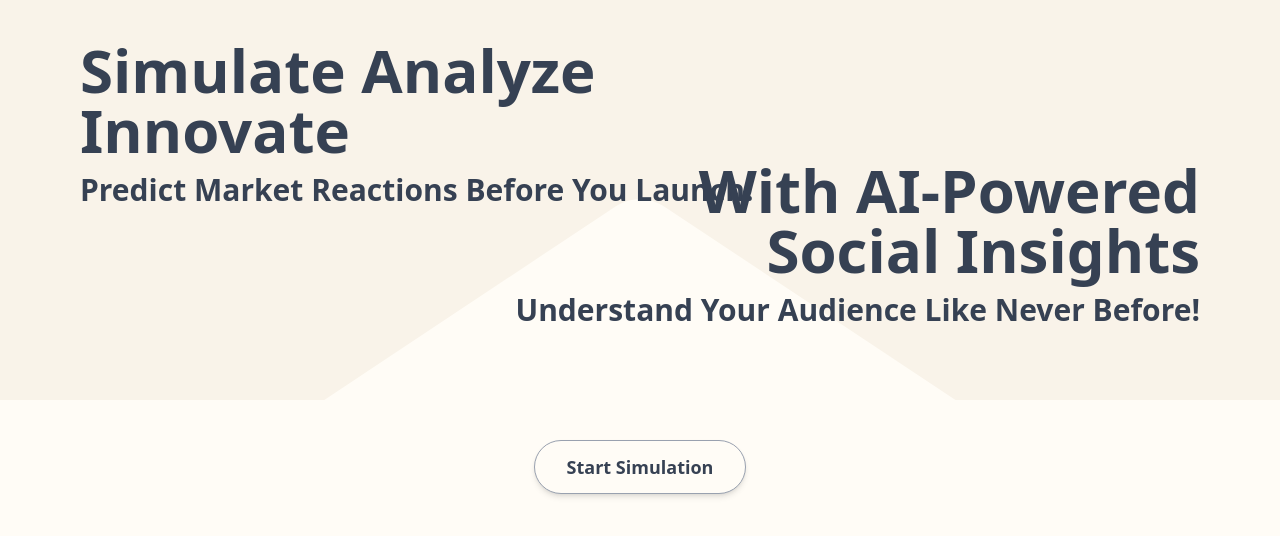
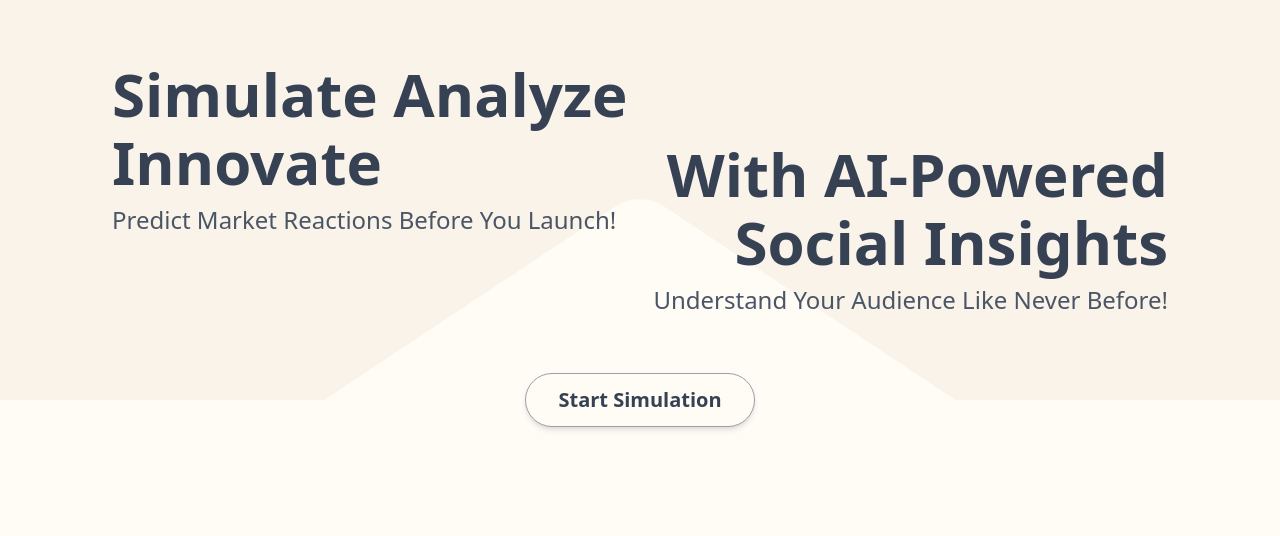
Before and after one commit to goblin45/society-simulator, a Next.js app: page / in a window 1280 px wide. Shown: the top 536 px of the page. Built offline with nearby package versions, Linux system fonts and the light colour scheme.

Commit message:
Made Responsive

```diff
--- a/app/globals.css
+++ b/app/globals.css
@@ -1,5 +1,7 @@
+
 @import "tailwindcss";
 @import "tw-animate-css";
+
 
 @custom-variant dark (&:is(.dark *));
 
--- a/app/page.jsx
+++ b/app/page.jsx
@@ -6,33 +6,41 @@ export default function Home() {
   const router = useRouter();
 
   return (
-    <div className="relative w-full min-h-screen flex flex-col items-center justify-center overflow-hidden">
+    <div className="relative w-full min-h-screen flex flex-col items-center justify-center overflow-hidden px-4">
 
       <motion.div
-        initial={{ x: -100, opacity: 0 }}
-        animate={{ x: 0, opacity: 1 }}
+        initial={{ opacity: 0, y: -50 }}
+        animate={{ opacity: 1, y: 0 }}
         transition={{ duration: 1.2, ease: "easeOut" }}
-        className="absolute top-10 left-20 text-6xl z-50 font-bold text-gray-700"
+        className="text-center relative top-[-20] md:text-left md:absolute md:top-16 md:left-12 lg:left-20 xl:left-28 z-50"
       >
-        <motion.span className="block" initial={{ opacity: 0 }} animate={{ opacity: 1 }} transition={{ delay: 0.2 }}>Simulate Analyze</motion.span>
-        <motion.span className="block" initial={{ opacity: 0 }} animate={{ opacity: 1 }} transition={{ delay: 0.4 }}>Innovate</motion.span>
-        <motion.span className="block text-3xl mt-3" initial={{ opacity: 0 }} animate={{ opacity: 1 }} transition={{ delay: 0.6 }}>
+        <motion.h1 className="text-4xl md:text-5xl lg:text-6xl font-bold text-gray-700">
+          Simulate Analyze
+        </motion.h1>
+        <motion.h1 className="text-4xl md:text-5xl lg:text-6xl font-bold text-gray-700 mt-2">
+          Innovate
+        </motion.h1>
+        <motion.p className="text-lg md:text-xl lg:text-2xl mt-3 text-gray-600">
           Predict Market Reactions Before You Launch!
-        </motion.span>
+        </motion.p>
       </motion.div>
 
 
       <motion.div
-        initial={{ x: 100, opacity: 0 }}
-        animate={{ x: 0, opacity: 1 }}
+        initial={{ opacity: 0, y: 50 }}
+        animate={{ opacity: 1, y: 0 }}
         transition={{ duration: 1.2, ease: "easeOut" }}
-        className="absolute top-40 right-20 text-6xl z-50 font-bold text-gray-700 text-right"
+        className="text-center md:text-right md:absolute md:top-36 md:right-12 lg:right-20 xl:right-28 z-50"
       >
-        <motion.span className="block" initial={{ opacity: 0 }} animate={{ opacity: 1 }} transition={{ delay: 0.2 }}>With AI-Powered</motion.span>
-        <motion.span className="block" initial={{ opacity: 0 }} animate={{ opacity: 1 }} transition={{ delay: 0.4 }}>Social Insights</motion.span>
-        <motion.span className="block text-3xl mt-3" initial={{ opacity: 0 }} animate={{ opacity: 1 }} transition={{ delay: 0.6 }}>
+        <motion.h1 className="text-4xl md:text-5xl lg:text-6xl font-bold text-gray-700">
+          With AI-Powered
+        </motion.h1>
+        <motion.h1 className="text-4xl md:text-5xl lg:text-6xl font-bold text-gray-700 mt-2">
+          Social Insights
+        </motion.h1>
+        <motion.p className="text-lg md:text-xl lg:text-2xl mt-3 text-gray-600">
           Understand Your Audience Like Never Before!
-        </motion.span>
+        </motion.p>
       </motion.div>
 
 
@@ -41,25 +49,37 @@ export default function Home() {
         animate={{ opacity: 1, y: 0 }}
         transition={{ duration: 1, ease: "easeOut", delay: 1 }}
         onClick={() => router.push("/simulation")}
-        className="absolute top-[55vh] px-8 py-3 text-lg z-999 font-semibold text-gray-700 bg-[#FFFCF6] border border-gray-400 rounded-full shadow-md hover:bg-gray-100 hover:shadow-lg transition-all  cursor-pointer"
+        className="mt-10 md:mt-0 px-6 md:px-8 py-3 text-lg z-999 md:text-xl font-semibold text-gray-700 bg-[#FFFCF6] border border-gray-400 rounded-full shadow-md hover:bg-gray-100 hover:shadow-lg transition-all cursor-pointer"
       >
         Start Simulation
       </motion.button>
 
 
-      <div className="absolute top-10 left-0 w-full h-screen">
-        <svg width="100%" height="100%" viewBox="0 0 1377 534" fill="none" xmlns="http://www.w3.org/2000/svg">
-          <mask id="mask0_1285_4746" style={{ maskType: "alpha" }} maskUnits="userSpaceOnUse" x="0" y="0" width="1377" height="534">
+      <div className="absolute top-10 left-0 w-full h-full">
+        <svg
+          width="100%"
+          height="100%"
+          viewBox="0 0 1377 534"
+          fill="none"
+          xmlns="http://www.w3.org/2000/svg"
+          className="hidden md:block"
+        >
+          <mask id="mask0" style={{ maskType: "alpha" }}  maskUnits="userSpaceOnUse" x="0" y="0" width="1377" height="534">
             <rect x="0.437744" y="0.342529" width="1375.91" height="533.275" fill="#D9D9D9"></rect>
           </mask>
-          <g mask="url(#mask0_1285_4746)">
-            <path fillRule="evenodd" clipRule="evenodd" d="M714.881 16.0235C698.784 5.32584 677.842 5.32584 661.745 16.0235L21.745 441.358C8.35822 450.255 0.312988 465.261 0.312988 481.335V1970.37C0.312988 1996.88 21.8033 2018.37 48.313 2018.37H688.313L1328.31 2018.37C1354.82 2018.37 1376.31 1996.88 1376.31 1970.37V481.335C1376.31 465.261 1368.27 450.255 1354.88 441.358L714.881 16.0235Z" fill="#FFFCF6"></path>
+          <g mask="url(#mask0)">
+            <path
+              fillRule="evenodd"
+              clipRule="evenodd"
+              d="M714.881 16.0235C698.784 5.32584 677.842 5.32584 661.745 16.0235L21.745 441.358C8.35822 450.255 0.312988 465.261 0.312988 481.335V1970.37C0.312988 1996.88 21.8033 2018.37 48.313 2018.37H688.313L1328.31 2018.37C1354.82 2018.37 1376.31 1996.88 1376.31 1970.37V481.335C1376.31 465.261 1368.27 450.255 1354.88 441.358L714.881 16.0235Z"
+              fill="#FFFCF6"
+            ></path>
           </g>
         </svg>
       </div>
 
 
-      <div className="absolute bottom-0 left-0 w-full h-[50vh] bg-[#FFFCF6]"></div>
+      <div className="absolute bottom-0 left-0 w-full h-[30vh] md:h-[40vh] lg:h-[50vh] bg-[#FFFCF6]"></div>
     </div>
   );
 }
--- a/app/simulation/agent-modal.jsx
+++ b/app/simulation/agent-modal.jsx
@@ -42,7 +42,7 @@ export default function AgentModal({ onClose, onSave }) {
 
     return (
         <Dialog open onOpenChange={onClose}>
-            <DialogContent className="max-h-[90vh] max-w-md mx-auto bg-white p-6 rounded-lg shadow-lg">
+            <DialogContent className="max-h-[90vh] mad:max-w-md mx-auto bg-white p-6 rounded-lg shadow-lg">
                 <DialogHeader>
                     <DialogTitle>Add Agent Group</DialogTitle>
                 </DialogHeader>
--- a/app/simulation/simulation-form.jsx
+++ b/app/simulation/simulation-form.jsx
@@ -24,7 +24,6 @@ export default function SimulationForm({ onStartSimulation }) {
     const router = useRouter();
 
     useEffect(() => {
-        // Check if all fields are filled and at least one agent group is added
         const isComplete =
             formData.productName.trim() !== "" &&
             formData.productDescription.trim() !== "" &&
@@ -69,14 +68,16 @@ export default function SimulationForm({ onStartSimulation }) {
     };
 
     return (
-        <div>
-            <Button onClick={() => router.push("/")} className="absolute top-10 left-3">
+        <div className="relative min-h-screen flex flex-col items-center justify-center px-4 sm:px-6 lg:px-8">
+
+            <div className="relative w-full max-w-xl md:max-w-3xl p-6 bg-[#FFFCF6] border border-gray-300 shadow-lg rounded-lg space-y-2">
+                <div className ="flex flex-row items-center justify-between">
+                    <h2 className="text-2xl font-bold text-gray-700">Simulation Form</h2>
+                    <Button onClick={() => router.push("/")} className="block z-50 border cursor-pointer">
                          Back
                     </Button>
-            <div className="relative max-w-3xl min-h-screen  mx-auto p-6 bg-[#FFFCF6] border border-gray-300 shadow-lg rounded-lg space-y-2">
 
-
-            <h2 className="text-2xl font-bold text-gray-700 text-center">Enter Simulation Details</h2>
+                </div>
 
                 <form onSubmit={handleSubmit} className="space-y-4">
                     <label className="block text-sm font-medium text-gray-700">Product Name</label>
@@ -94,10 +95,9 @@ export default function SimulationForm({ onStartSimulation }) {
                     <label className="block text-sm font-medium text-gray-700">Number of Turns</label>
                     <Input name="numberOfTurns" type="number" placeholder="Number of Turns" value={formData.numberOfTurns} onChange={handleChange} required min={1} max={3} />
 
-                {/* Agent Groups Display */}
                     {formData.demographics.length > 0 && (
                         <>
-                        <span className="font-semibold text-gray-700">Agent Groups:</span>
+                            <span className="font-semibold text-gray-700 mb-3">Agent Groups:</span>
                             {formData.demographics.map((group, index) => (
                                 <div key={index} className="p-2 bg-gray-200 rounded-lg flex justify-between items-center">
                                     <div>
@@ -118,8 +118,7 @@ export default function SimulationForm({ onStartSimulation }) {
                         </>
                     )}
 
-                {/* Buttons */}
-                <Button onClick={handleAgentModalOpen} className="w-full bg-gray-700 hover:bg-gray-800  font-semibold cursor-pointer">
+                    <Button onClick={handleAgentModalOpen} className="w-full bg-gray-700 hover:bg-gray-800 font-semibold cursor-pointer">
                         + Add Agent Group
                     </Button>
 
@@ -131,7 +130,6 @@ export default function SimulationForm({ onStartSimulation }) {
                     >
                         {loading ? <Loader2 className="w-5 h-5 animate-spin mr-2" /> : "Start Simulation"}
                     </Button>
-
                 </form>
 
                 {isModalOpen && <AgentModal onClose={() => setIsModalOpen(false)} onSave={addAgentGroup} />}
```
Lines whose indentation alone changed are shown as unchanged.
